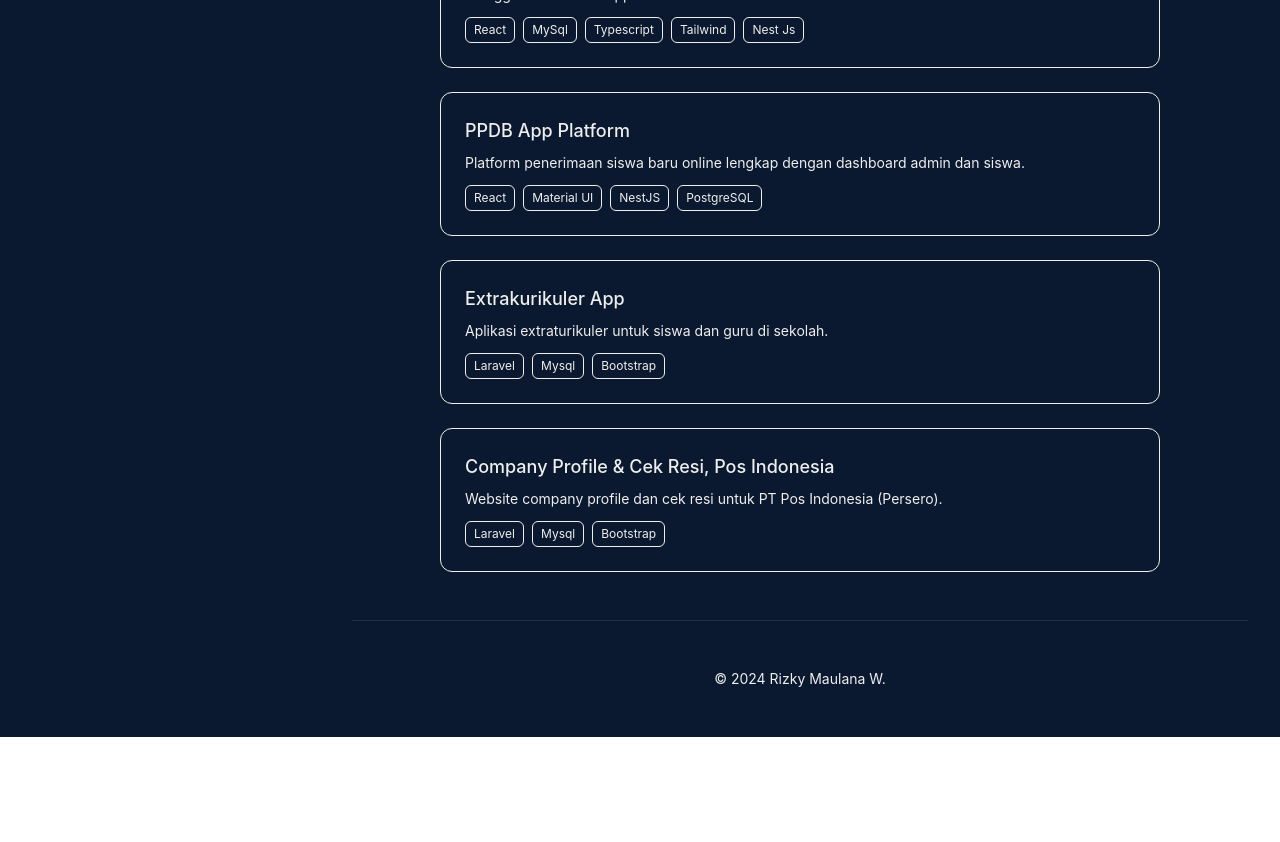
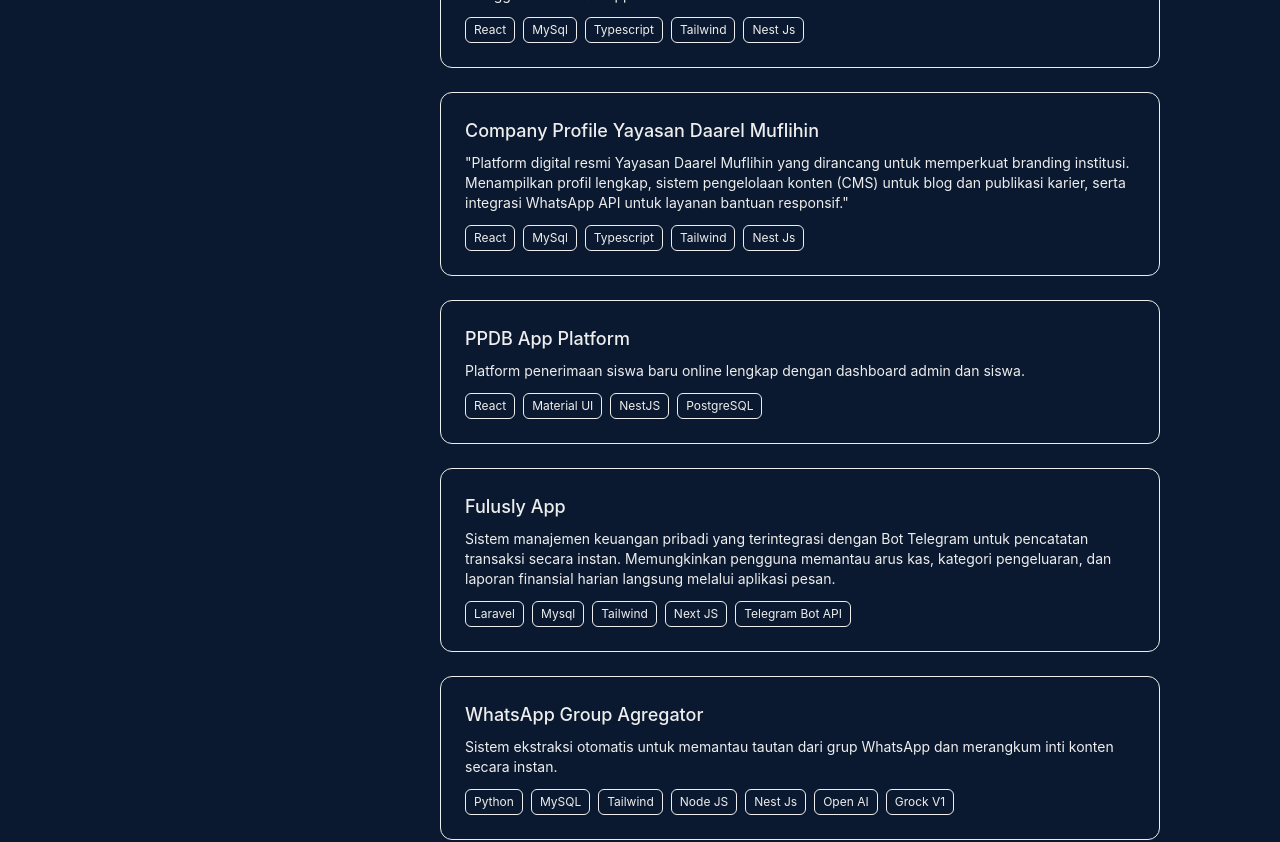
Before and after one commit to Rizkimwp/R, a React (Create React App) app: page / in a window 1280 px wide. Shown: the part 1620-2462 px from the top of the page. Before the commit the page ends 2357 px from the top, so only its background shows below. Built offline with nearby package versions, Linux system fonts and the light colour scheme.

Commit message:
add project

```diff
--- a/src/pages/Portofolio.tsx
+++ b/src/pages/Portofolio.tsx
@@ -49,22 +49,28 @@ const data = {
             url: 'https://wjkcikande.com/'
         },
         {
+            title: 'Company Profile Yayasan Daarel Muflihin',
+            desc: '"Platform digital resmi Yayasan Daarel Muflihin yang dirancang untuk memperkuat branding institusi. Menampilkan profil lengkap, sistem pengelolaan konten (CMS) untuk blog dan publikasi karier, serta integrasi WhatsApp API untuk layanan bantuan responsif."',
+            tech: ['React', 'MySql', 'Typescript', 'Tailwind', 'Nest Js'],
+            url: 'https://daarelmuflihin.id/'
+        },
+        {
             title: 'PPDB App Platform',
             desc: 'Platform penerimaan siswa baru online lengkap dengan dashboard admin dan siswa.',
             tech: ['React', 'Material UI', 'NestJS', 'PostgreSQL'],
-            url: 'https://ppdb.sasmitajaya.sch.id/'
+            url: 'https://smpit.daarelmuflihin.id/'
         },
         {
-            title: 'Extrakurikuler App',
-            desc: 'Aplikasi extraturikuler untuk siswa dan guru di sekolah.',
-            tech: ['Laravel', 'Mysql', 'Bootstrap'],
-            url: 'https://alistiqomah.rizkimaulana.site/'
+            title: 'Fulusly App',
+            desc: 'Sistem manajemen keuangan pribadi yang terintegrasi dengan Bot Telegram untuk pencatatan transaksi secara instan. Memungkinkan pengguna memantau arus kas, kategori pengeluaran, dan laporan finansial harian langsung melalui aplikasi pesan.',
+            tech: ['Laravel', 'Mysql', 'Tailwind', 'Next JS', 'Telegram Bot API'],
+            url: 'https://fulusly.my.id/'
         },
         {
-            title: 'Company Profile & Cek Resi, Pos Indonesia',
-            desc: 'Website company profile dan cek resi untuk PT Pos Indonesia (Persero).',
-            tech: ['Laravel', 'Mysql', 'Bootstrap'],
-            url: 'https://posindonesia.rizkimaulana.site/'
+            title: 'WhatsApp Group Agregator',
+            desc: 'Sistem ekstraksi otomatis untuk memantau tautan dari grup WhatsApp dan merangkum inti konten secara instan.',
+            tech: ['Python', 'MySQL', 'Tailwind', 'Node JS', 'Nest Js', 'Open AI', 'Grock V1'], // Tambahkan 'Python' atau 'OpenAI' jika ada
+            url: 'https://agregator.womanager.id/'
         },
     ]
 };
```
